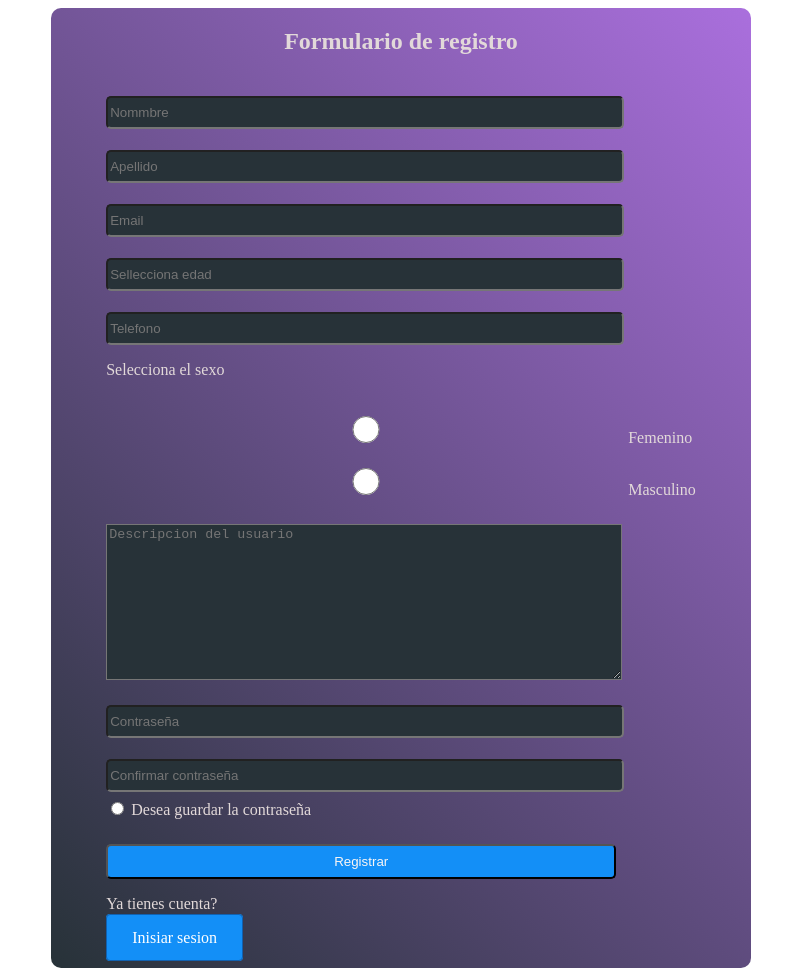
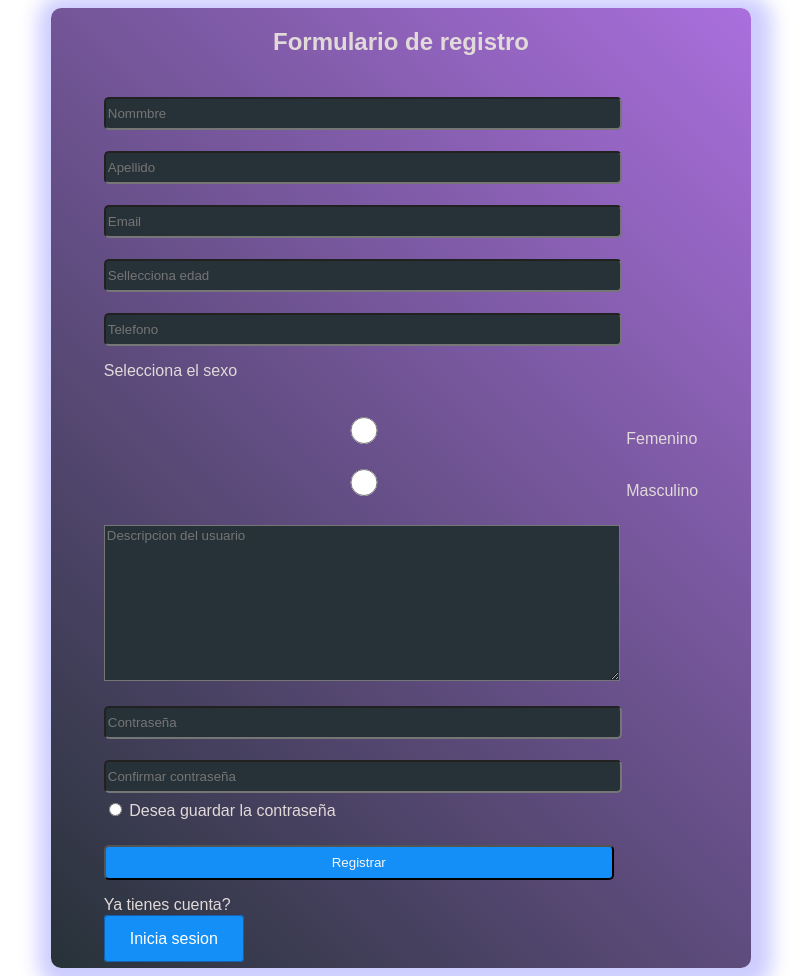
Before and after one commit to Nestrra/formulario, a plain HTML site: page formulario/index.html in a window 1280 px wide. Shown: the whole page, without its empty margins (239-1048 px from the left). Drawn offline with Linux system fonts and the light colour scheme.

Commit message:
Formularios

```diff
--- a/formulario/index.html
+++ b/formulario/index.html
@@ -72,9 +72,12 @@
                 <label for="">Desea guardar la contraseña</label>
             </div>
             <div><button class="btn">Registrar</button></div>
+            <div class="boton">
+                <p>Ya tienes cuenta?</p>
+                <a href="login.html" class="btn-sesion">Inicia sesion</a>
 
-            <p>Ya tienes cuenta?</p>
-            <a href="login.html" class="btn-sesion">Inisiar sesion</a>
+            </div>
+
 
         </form>
 
--- a/formulario/styles/styles.css
+++ b/formulario/styles/styles.css
@@ -1,6 +1,10 @@
 
 
+*{
 
+    font-family:Arial, Helvetica, sans-serif;
+
+}
 
 
 .form-container{
@@ -15,6 +19,7 @@
     align-items: center;
     flex-direction: column;
     border-radius: 10px;
+    box-shadow: 4px 4px 19px 17px rgba(0, 0, 255, .2);
 
 }
 
@@ -59,6 +64,7 @@
     align-items: center;
     flex-direction: column;
     border-radius: 10px;
+    box-shadow: 4px 4px 19px 17px rgba(0, 0, 255, .2);
 
 }
 .btn-sesion{
@@ -68,6 +74,7 @@
     background: rgb(19, 143, 247);
     border: 1px solid #1161B0;
     color: #fff;
+    margin-top:13px;
     border-radius: 4px;
     text-decoration:none;
 
```
Also changed, not shown: formulario/login.html (+2 -1 lines).
